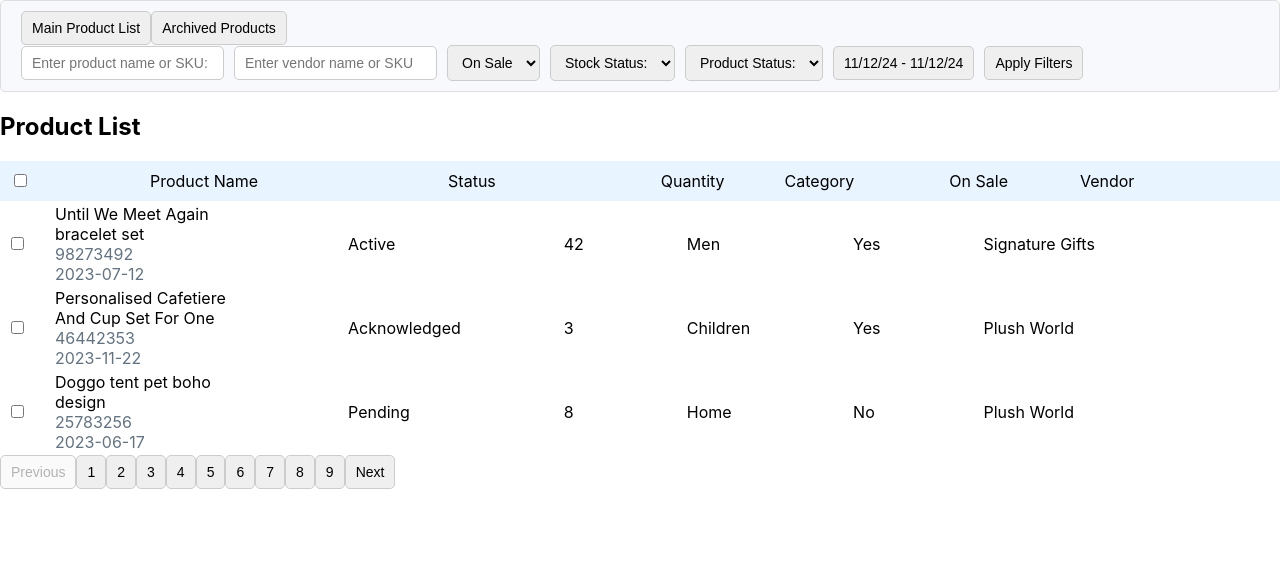
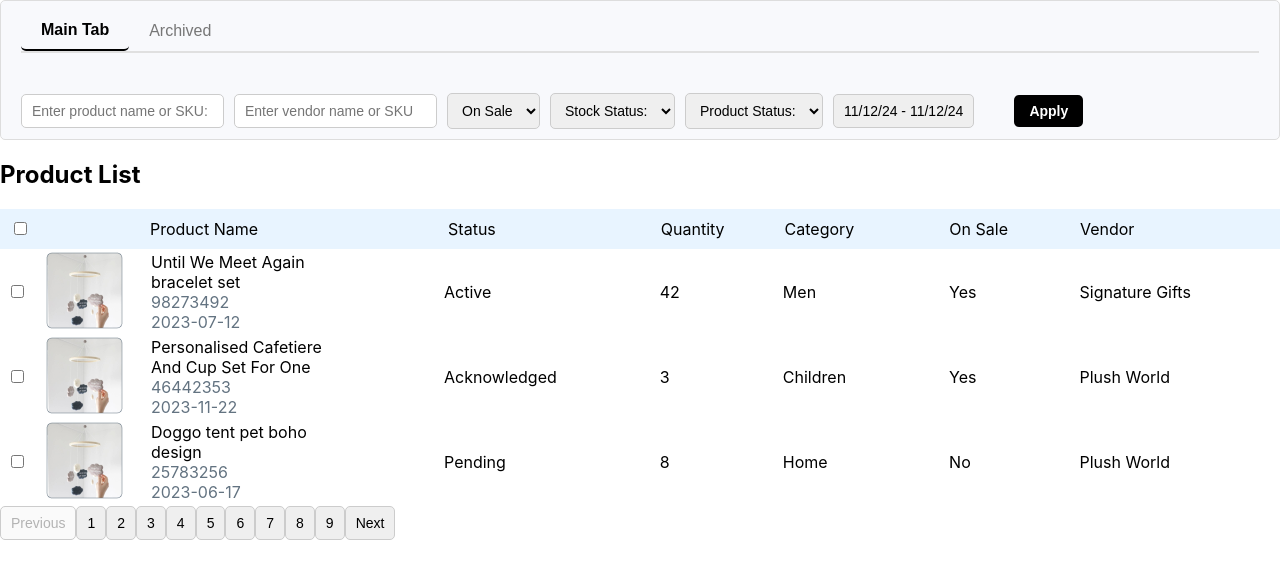
Before and after one commit to smas0900/product_search, a React (Create React App) app: page / in a window 1280 px wide. Shown: the top 578 px of the page. Built offline with nearby package versions, Linux system fonts and the light colour scheme; data requests are answered from the project's data file.

Commit message:
add style

```diff
--- a/src/App.js
+++ b/src/App.js
@@ -1,8 +1,8 @@
 import React, { useState, useEffect } from "react";
 import ProductList from "./components/Products/ProductList";
-import ArchivedProductList from "./components/Products/ArchivedProductList";
+import ArchivedProductList from './components/Products/ArchivedProductList';
+import Navbar from "./components/Navigation/nav";
 import './App.css';
-import Navbar from "./components/Navigation/nav";
 
 const App = () => {
   const [productQuery, setProductQuery] = useState("");
@@ -10,7 +10,7 @@ const App = () => {
   const [onSale, setOnSale] = useState("");
   const [stockStatus, setStockStatus] = useState("");
   const [productStatus, setProductStatus] = useState("");
-  const [dateFilter, setDateFilter] = useState(null); // Now holds start and end date
+  const [dateFilter, setDateFilter] = useState("");
   const [products, setProducts] = useState([]);
   const [filteredProducts, setFilteredProducts] = useState([]);
   const [filtersApplied, setFiltersApplied] = useState(false);
@@ -45,6 +45,8 @@ const App = () => {
 
     let filtered = [...products];
 
+
+
     if (productQuery || vendorQuery) {
       filtered = filtered.filter((product) => {
         const matchesProductQuery = productQuery
@@ -57,7 +59,7 @@ const App = () => {
             product.sku.toLowerCase().includes(vendorQuery.toLowerCase())
           : false;
 
-        return matchesProductQuery || matchesVendorQuery; // Matches either the product or the vendor query
+        return matchesProductQuery || matchesVendorQuery;  // Matches either the product or the vendor query
       });
     }
 
@@ -78,11 +80,11 @@ const App = () => {
     }
 
     if (dateFilter) {
-      const { startDate, endDate } = dateFilter;
-      filtered = filtered.filter((product) => {
-        const productDate = new Date(product.date);
-        return productDate >= new Date(startDate) && productDate <= new Date(endDate);
-      });
+      filtered = filtered.filter(
+        (product) =>
+          new Date(product.date).toLocaleDateString() ===
+          new Date(dateFilter).toLocaleDateString()
+      );
     }
 
     setFilteredProducts(filtered);
@@ -106,7 +108,7 @@ const App = () => {
     setOnSale("");
     setStockStatus("");
     setProductStatus("");
-    setDateFilter(null);
+    setDateFilter("");
     setFilteredProducts(products); // Reset to the original product list
     setCurrentPage(1);
     setFiltersApplied(false); // Reset filters applied state
@@ -132,7 +134,7 @@ const App = () => {
         setProductStatus("");
         break;
       case "dateFilter":
-        setDateFilter(null);
+        setDateFilter("");
         break;
       default:
         break;
@@ -166,7 +168,7 @@ const App = () => {
 
     if (productQuery) {
       filters.push(
-        <span key="productQuery">
+        <span className="applyed-filter" key="productQuery">
           Product or SKU: {productQuery}{" "}
           <button onClick={() => removeFilter("productQuery")}>X</button>
         </span>
@@ -175,7 +177,7 @@ const App = () => {
 
     if (vendorQuery) {
       filters.push(
-        <span key="vendorQuery">
+        <span className="applyed-filter" key="vendorQuery">
           Vendor or SKU: {vendorQuery}{" "}
           <button onClick={() => removeFilter("vendorQuery")}>X</button>
         </span>
@@ -184,7 +186,7 @@ const App = () => {
 
     if (onSale) {
       filters.push(
-        <span key="onSale">
+        <span className="applyed-filter" key="onSale">
           On Sale: {onSale === "yes" ? "Yes" : "No"}{" "}
           <button onClick={() => removeFilter("onSale")}>X</button>
         </span>
@@ -193,7 +195,7 @@ const App = () => {
 
     if (stockStatus) {
       filters.push(
-        <span key="stockStatus">
+        <span className="applyed-filter" key="stockStatus">
           Stock Status:{" "}
           {stockStatus === "in_stock" ? "In Stock" : "Out of Stock"}{" "}
           <button onClick={() => removeFilter("stockStatus")}>X</button>
@@ -203,7 +205,7 @@ const App = () => {
 
     if (productStatus) {
       filters.push(
-        <span key="productStatus">
+        <span className="applyed-filter" key="productStatus">
           Product Status: {productStatus}{" "}
           <button onClick={() => removeFilter("productStatus")}>X</button>
         </span>
@@ -212,9 +214,8 @@ const App = () => {
 
     if (dateFilter) {
       filters.push(
-        <span key="dateFilter">
-          Date Range: {new Date(dateFilter.startDate).toLocaleDateString()} -{" "}
-          {new Date(dateFilter.endDate).toLocaleDateString()}{" "}
+        <span className="applyed-filter" key="dateFilter">
+          Date: {new Date(dateFilter).toLocaleDateString()}{" "}
           <button onClick={() => removeFilter("dateFilter")}>X</button>
         </span>
       );
@@ -235,13 +236,15 @@ const App = () => {
         onProductStatusChange={setProductStatus}
         onApplyFilters={() => setApplyFiltersFlag(true)} // Apply filters when button clicked
         onClearFilters={clearFilters}
+        isFilterApplied={filtersApplied}
         filtersApplied={filtersApplied}
         onSale={onSale}
         stockStatus={stockStatus}
         productStatus={productStatus}
         dateFilter={dateFilter}
-        setDateFilter={setDateFilter} // Now passes date range
+        setDateFilter={setDateFilter}
         setViewArchived={setViewArchived}
+        viewArchived={viewArchived}
       />
 
       {filtersApplied && (
@@ -250,6 +253,8 @@ const App = () => {
         </div>
       )}
 
+      {/* <ProductList products={paginateProducts()} /> */}
+      {/* <ProductList products={paginateProducts()} setProducts={setProducts} /> */}
       {viewArchived ? (
         <ArchivedProductList
           archivedProducts={archivedProducts}
@@ -257,13 +262,13 @@ const App = () => {
           setProducts={setProducts}
           setFilteredProducts={setFilteredProducts}
         />
-      ) : (
+      ):(
       <ProductList
   products={paginateProducts()}
   setProducts={setProducts}
   setFilteredProducts={setFilteredProducts}
-          archivedProducts={archivedProducts} // Pass archivedProducts
-          setArchivedProducts={setArchivedProducts} // Pass setFilteredProducts here
+  archivedProducts={archivedProducts}  // Pass archivedProducts
+  setArchivedProducts={setArchivedProducts}  // Pass setFilteredProducts here
 />
  )}
 
--- a/src/components/Navigation/Navbar.css
+++ b/src/components/Navigation/Navbar.css
@@ -46,18 +46,26 @@
     border-color: #007bff;
   }
 
-  .apply-button {
-    background-color: #003366;
+  .apply-filters-button {
+    background-color: #000000;
     color: white;
     border: none;
     cursor: pointer;
     padding: 8px 15px;
     border-radius: 5px;
     font-weight: bold;
+    margin-left: 30px;
   }
 
   .apply-button:hover {
     background-color: #004080;
+
+  }
+
+  .clear-filters-button {
+    background-color: transparent;
+    color: #358DEB;
+    border: solid 1px;
   }
 
   .clear-button {
@@ -77,3 +85,49 @@
     padding: 8px 10px;
     border-radius: 5px;
   }
+
+  /* Navbar.css */
+.tab-container {
+    display: flex;
+    border-bottom: 2px solid #e0e0e0;
+    margin-bottom: 40px;
+  }
+
+  .tab-button {
+    background: none;
+    border: none;
+    padding: 10px 20px;
+    font-size: 16px;
+    color: #777;
+    cursor: pointer;
+    outline: none;
+  }
+
+  .tab-button.active {
+    color: #000;
+    font-weight: bold;
+    border-bottom: 2px solid #000;
+  }
+
+
+  .tab-button:not(.active):hover {
+    color: #555;
+  }
+
+
+  .applyed-filter {
+    background-color: #E8F4FF;
+    color: #117BEC;
+    font-size: 14px;
+    font-weight: 500;
+    padding-left: 10px;
+    margin-left: 20px;
+
+  }
+
+  .applyed-filter button {
+    background: none;
+    border: none;
+    color: #117BEC;
+
+  }
--- a/src/components/Navigation/nav.js
+++ b/src/components/Navigation/nav.js
@@ -1,13 +1,13 @@
-import React, { useState } from 'react';
-import './Navbar.css';
-import { DateRangePicker } from 'react-date-range';
-import 'react-date-range/dist/styles.css';
-import 'react-date-range/dist/theme/default.css';
-import ProductSearch from './ProductSearch';
-import VendorSearch from './VendorSearch';
-import OnSaleDropdown from './OnSale';
-import StockStatusDropdown from './StockStatus';
-import ProductStatusDropdown from './ProductStatus';
+import React, { useState } from "react";
+import "./Navbar.css";
+import { DateRangePicker } from "react-date-range";
+import "react-date-range/dist/styles.css";
+import "react-date-range/dist/theme/default.css";
+import ProductSearch from "./ProductSearch";
+import VendorSearch from "./VendorSearch";
+import OnSaleDropdown from "./OnSale";
+import StockStatusDropdown from "./StockStatus";
+import ProductStatusDropdown from "./ProductStatus";
 
 const Navbar = ({
   productQuery,
@@ -24,6 +24,7 @@ const Navbar = ({
   productStatus,
   setDateFilter,
   filtersApplied,
+  viewArchived,
   setViewArchived,
 }) => {
   const [showDatePicker, setShowDatePicker] = useState(false);
@@ -31,7 +32,7 @@ const Navbar = ({
     {
       startDate: new Date(),
       endDate: new Date(),
-      key: 'selection',
+      key: "selection",
     },
   ]);
 
@@ -42,30 +43,59 @@ const Navbar = ({
   };
 
   const formatDate = (date) => {
-    return date.toLocaleDateString('en-US', {
-      month: '2-digit',
-      day: '2-digit',
-      year: '2-digit',
+    return date.toLocaleDateString("en-US", {
+      month: "2-digit",
+      day: "2-digit",
+      year: "2-digit",
     });
   };
 
   return (
     <nav className="navbar">
-      <button onClick={() => setViewArchived(false)}>Main Product List</button>
-      <button onClick={() => setViewArchived(true)}>Archived Products</button>
+      {/* <button onClick={() => setViewArchived(false)}>Main Tab</button>
+      <button onClick={() => setViewArchived(true)}>Archived</button> */}
+      <div className="tab-container">
+        <button
+          className={`tab-button ${!viewArchived ? "active" : ""}`}
+          onClick={() => setViewArchived(false)}
+        >
+          Main Tab
+        </button>
+        <button
+          className={`tab-button ${viewArchived ? "active" : ""}`}
+          onClick={() => setViewArchived(true)}
+        >
+          Archived
+        </button>
+      </div>
       <div className="navbar-content">
-
-        <ProductSearch productQuery={productQuery} onProductQueryChange={onProductQueryChange} />
-        <VendorSearch vendorQuery={vendorQuery} onVendorQueryChange={onVendorQueryChange} />
+        <ProductSearch
+          productQuery={productQuery}
+          onProductQueryChange={onProductQueryChange}
+        />
+        <VendorSearch
+          vendorQuery={vendorQuery}
+          onVendorQueryChange={onVendorQueryChange}
+        />
         <OnSaleDropdown onSale={onSale} onOnSaleChange={onOnSaleChange} />
-        <StockStatusDropdown stockStatus={stockStatus} onStockStatusChange={onStockStatusChange} />
-        <ProductStatusDropdown productStatus={productStatus} onProductStatusChange={onProductStatusChange} />
+        <StockStatusDropdown
+          stockStatus={stockStatus}
+          onStockStatusChange={onStockStatusChange}
+        />
+        <ProductStatusDropdown
+          productStatus={productStatus}
+          onProductStatusChange={onProductStatusChange}
+        />
 
         {/* Date Range Picker */}
         <div className="date-range-picker">
-          <button className="date-button" onClick={() => setShowDatePicker(!showDatePicker)}>
-            <i className="fa fa-calendar"></i>{' '}
-            {formatDate(dateRange[0].startDate)} - {formatDate(dateRange[0].endDate)}
+          <button
+            className="date-button"
+            onClick={() => setShowDatePicker(!showDatePicker)}
+          >
+            <i className="fa fa-calendar"></i>{" "}
+            {formatDate(dateRange[0].startDate)} -{" "}
+            {formatDate(dateRange[0].endDate)}
           </button>
           {showDatePicker && (
             <DateRangePicker
@@ -78,10 +108,12 @@ const Navbar = ({
           )}
         </div>
 
-        <button onClick={onApplyFilters}>Apply Filters</button>
+        <button className="apply-filters-button" onClick={onApplyFilters}>Apply</button>
 
         {filtersApplied && (
-          <button className="clear-filters-button" onClick={onClearFilters}>Clear Filters</button>
+          <button className="clear-filters-button" onClick={onClearFilters}>
+            Clear Filters
+          </button>
         )}
       </div>
     </nav>
--- a/src/components/Products/ArchivedProductList.js
+++ b/src/components/Products/ArchivedProductList.js
@@ -1,7 +1,10 @@
-import React from 'react';
-import './ProductList.css';
+import React, { useState } from 'react';
+import './Archived.css';
 
 const ArchivedProductList = ({ archivedProducts, setArchivedProducts, setProducts, setFilteredProducts }) => {
+  const [currentPage, setCurrentPage] = useState(1);
+  const itemsPerPage = 10; // Adjust this number as needed for pagination
+
   // Handle unarchiving products back to the main list
   const handleUnarchive = (id) => {
     const productToUnarchive = archivedProducts.find(product => product.id === id);
@@ -14,11 +17,25 @@ const ArchivedProductList = ({ archivedProducts, setArchivedProducts, setProduct
     setArchivedProducts((prevArchived) => prevArchived.filter(product => product.id !== id));
   };
 
+  // Calculate the paginated list
+  const paginatedArchivedProducts = () => {
+    const startIndex = (currentPage - 1) * itemsPerPage;
+    return archivedProducts.slice(startIndex, startIndex + itemsPerPage);
+  };
+
+  // Handle page change
+  const handlePageChange = (newPage) => {
+    if (newPage >= 1 && newPage <= Math.ceil(archivedProducts.length / itemsPerPage)) {
+      setCurrentPage(newPage);
+    }
+  };
+
   return (
     <div className="archived-product-list">
       <h2>Archived Products</h2>
 
       {archivedProducts.length > 0 ? (
+        <>
           <table className="table table-bordered table-striped">
             <thead>
               <tr>
@@ -32,8 +49,15 @@ const ArchivedProductList = ({ archivedProducts, setArchivedProducts, setProduct
               </tr>
             </thead>
             <tbody>
-            {archivedProducts.map((product) => (
+              {paginatedArchivedProducts().map((product) => (
                 <tr key={product.id}>
+                  <td>
+                    <img
+                      src={product.image}
+                      alt={product.sku}
+                      className="product-image"
+                    />
+                  </td>
                   <td>{product.name}</td>
                   <td>{product.status}</td>
                   <td>{product.qty}</td>
@@ -47,6 +71,18 @@ const ArchivedProductList = ({ archivedProducts, setArchivedProducts, setProduct
               ))}
             </tbody>
           </table>
+
+          {/* Pagination Controls */}
+          <div className="pagination-controls">
+            <button onClick={() => handlePageChange(currentPage - 1)} disabled={currentPage === 1}>
+              Previous
+            </button>
+            <span>Page {currentPage} of {Math.ceil(archivedProducts.length / itemsPerPage)}</span>
+            <button onClick={() => handlePageChange(currentPage + 1)} disabled={currentPage === Math.ceil(archivedProducts.length / itemsPerPage)}>
+              Next
+            </button>
+          </div>
+        </>
       ) : (
         <p>No archived products found.</p>
       )}
--- a/src/components/Products/ProductList.js
+++ b/src/components/Products/ProductList.js
@@ -1,5 +1,5 @@
-import React, { useState, useEffect } from 'react';
-import './ProductList.css';
+import React, { useState, useEffect } from "react";
+import "./ProductList.css";
 
 const ProductList = ({
   products,
@@ -7,7 +7,7 @@ const ProductList = ({
   setFilteredProducts,
   archivedProducts,
   setArchivedProducts,
-  paginate = false,  // Flag to handle pagination logic
+  paginate = false, // Flag to handle pagination logic
 }) => {
   const [selectedProducts, setSelectedProducts] = useState([]);
   const [selectMode, setSelectMode] = useState(false);
@@ -39,7 +39,7 @@ const ProductList = ({
 
   // Handle dropdown action (delete or archive)
   const handleDropdownAction = (action) => {
-    if (action === 'delete') {
+    if (action === "delete") {
       // Delete selected products
       setProducts((prevProducts) => {
         const remainingProducts = prevProducts.filter(
@@ -54,7 +54,7 @@ const ProductList = ({
       });
     }
 
-    if (action === 'archive') {
+    if (action === "archive") {
       // Archive selected products by moving them to the archived list
       setArchivedProducts((prevArchived) => [
         ...prevArchived,
@@ -88,7 +88,10 @@ const ProductList = ({
     const currentPage = 1; // Replace with dynamic page tracking (state)
 
     const startIndex = (currentPage - 1) * itemsPerPage;
-    const paginatedProducts = products.slice(startIndex, startIndex + itemsPerPage);
+    const paginatedProducts = products.slice(
+      startIndex,
+      startIndex + itemsPerPage
+    );
     return paginatedProducts;
   };
 
@@ -105,14 +108,18 @@ const ProductList = ({
 
         {selectMode ? (
           <div className="selection-header">
-            <span>{selectedProducts.length} Item{selectedProducts.length > 1 ? 's' : ''} Selected</span>
+            <span>
+              {selectedProducts.length} Item
+              {selectedProducts.length > 1 ? "s" : ""} Selected
+            </span>
             <select
               className="dropdown-button"
               onChange={(e) => handleDropdownAction(e.target.value)}
             >
               <option value="">Select Action</option>
               <option value="delete">Delete</option>
-              <option value="archive">Archive</option> {/* Archive option added */}
+              <option value="archive">Archive</option>{" "}
+              {/* Archive option added */}
             </select>
           </div>
         ) : (
@@ -120,12 +127,12 @@ const ProductList = ({
           <div className="table-headers">
             <span></span>
 
-            <span className='pn'>Product Name</span>
-            <span className='pnstatus'>Status</span>
-            <span className='pnq'>Quantity</span>
-            <span className='pnc'>Category</span>
-            <span className='pns'>On Sale</span>
-            <span className='pnv'>Vendor</span>
+            <span className="pn">Product Name</span>
+            <span className="pnstatus">Status</span>
+            <span className="pnq">Quantity</span>
+            <span className="pnc">Category</span>
+            <span className="pns">On Sale</span>
+            <span className="pnv">Vendor</span>
           </div>
         )}
       </div>
@@ -144,7 +151,14 @@ const ProductList = ({
                     onChange={() => handleCheckboxChange(product.id)}
                   />
                 </td>
-                {/* Product Details */}
+                {/* Image Column */}
+                <td>
+                  <img
+                    src={product.image}
+                    alt={product.sku}
+                    className="product-image"
+                  />
+                </td>{" "}
                 <td>
                   <div className="product-n">{product.name}</div>
                   <div className="as">{product.sku}</div>
@@ -153,7 +167,7 @@ const ProductList = ({
                 <td className="product-al">{product.status}</td>
                 <td className="product-al">{product.qty}</td>
                 <td className="product-al">{product.category}</td>
-                <td className="product-al">{product.onSale ? 'Yes' : 'No'}</td>
+                <td className="product-al">{product.onSale ? "Yes" : "No"}</td>
                 <td className="product-al">{product.vendor}</td>
               </tr>
             ))
```
Also changed, not shown: src/components/Products/Archived.css (added), src/components/Products/ProductList.css (line endings or trailing spaces), src/components/Products/temp.js (added). Lines whose indentation alone changed are shown as unchanged.
